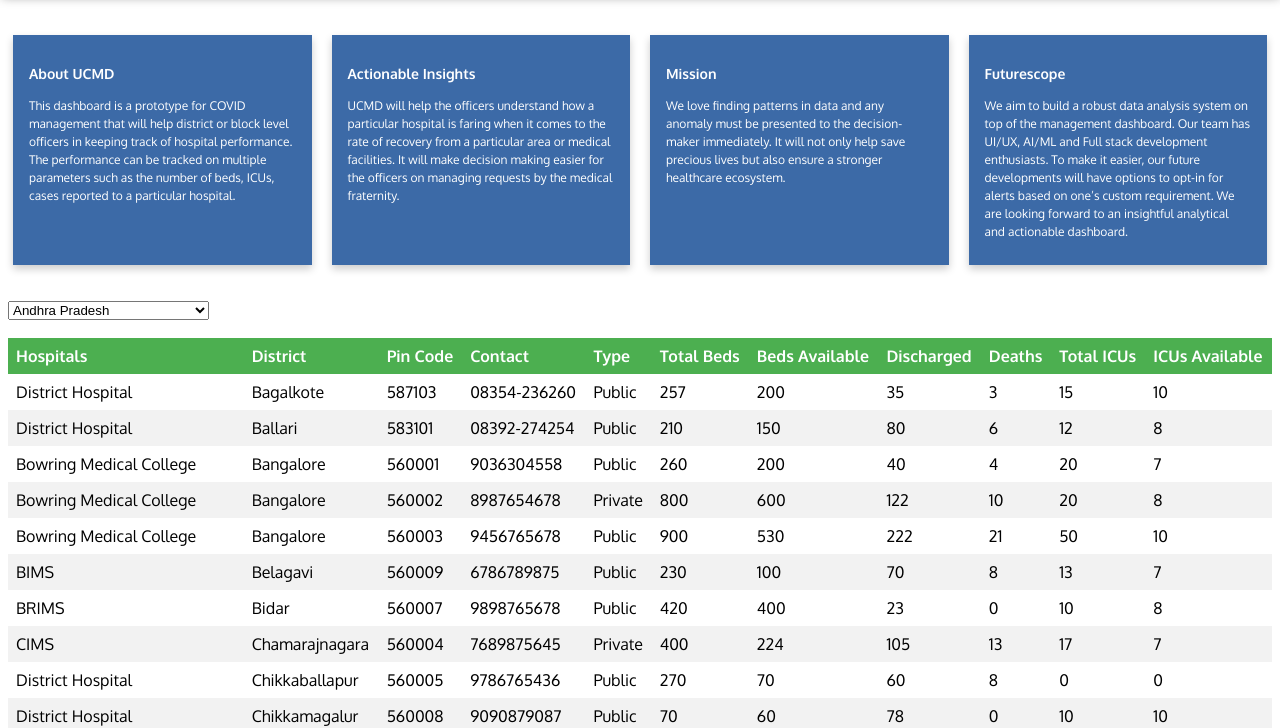
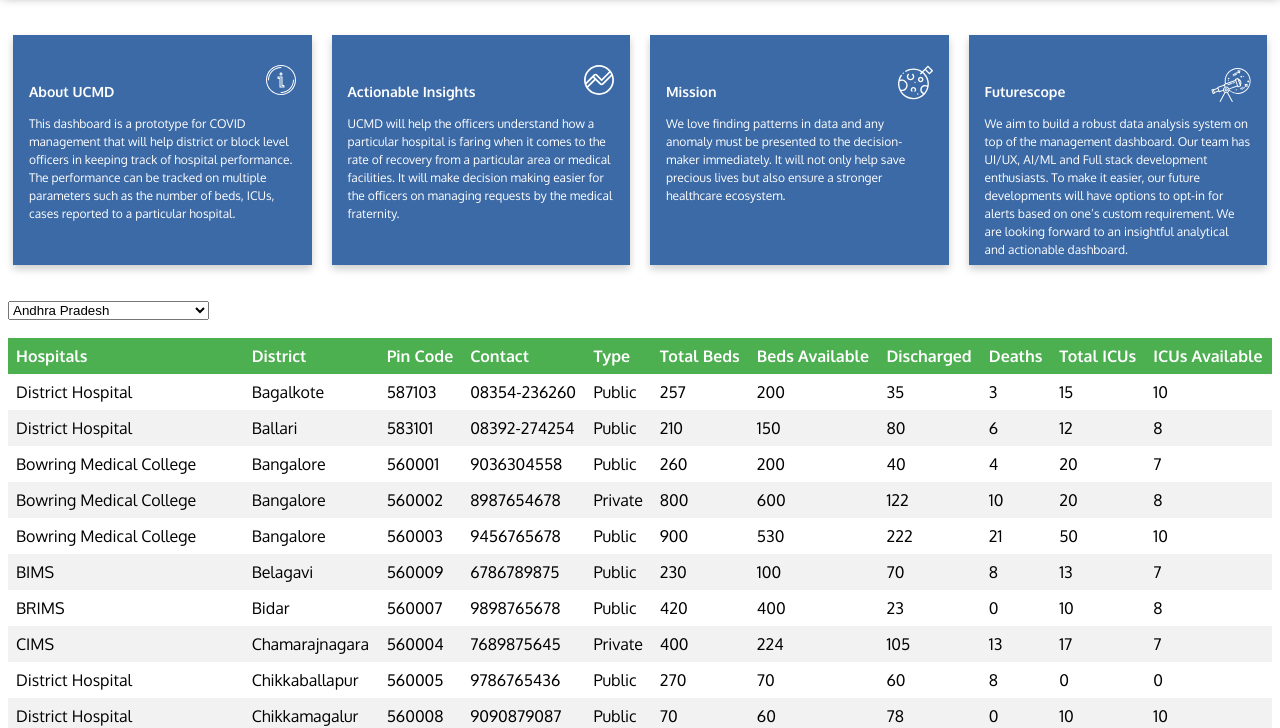
Before and after one commit to kishankrs/Blitzkrieg_HackJaipur, a plain HTML site: page index.html in a window 1280 px wide. Shown: the part 81-809 px from the top of the page. Drawn offline with Linux system fonts and the light colour scheme.

Commit message:
minor changes and last commit

```diff
--- a/index.html
+++ b/index.html
@@ -45,6 +45,7 @@
         <div class="column">
           <div class="card">
             <h3>
+              <img align="right" src="images/info.svg" height="30" width="30"><br>
               About UCMD
             </h3>
             <p>
@@ -55,6 +56,7 @@
         <div class="column">
           <div class="card">
             <h3>
+              <img align="right" src="images/insight.svg" height="30" width="30"><br>
               Actionable Insights
             </h3>
             <p>
@@ -66,6 +68,7 @@
           <div class="card">
 
             <h3>
+              <img align="right" src="images/mission-accomplished.svg" height="35" width="35"><br>
               Mission
             </h3>
             <p>
@@ -78,6 +81,7 @@
           <div class="card">
 
             <h3>
+              <img align="right" src="images/telescope.svg" height="40" width="40"><br>
               Futurescope
             </h3>
             <p>
```
Also changed, not shown: images/farmer.svg (deleted), images/hand-sanitizer.svg (deleted), images/info.svg (added), images/insight.svg (added), images/mission-accomplished.svg (added), images/social-distancing.svg (deleted), images/telescope.svg (added), images/temperature-check.png (deleted), images/temperature.svg (deleted).
